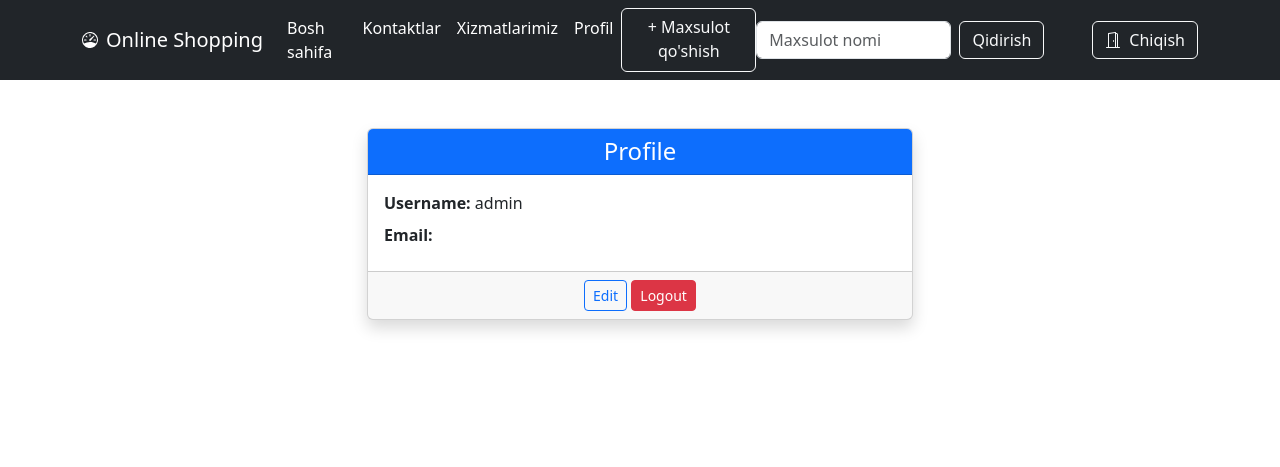
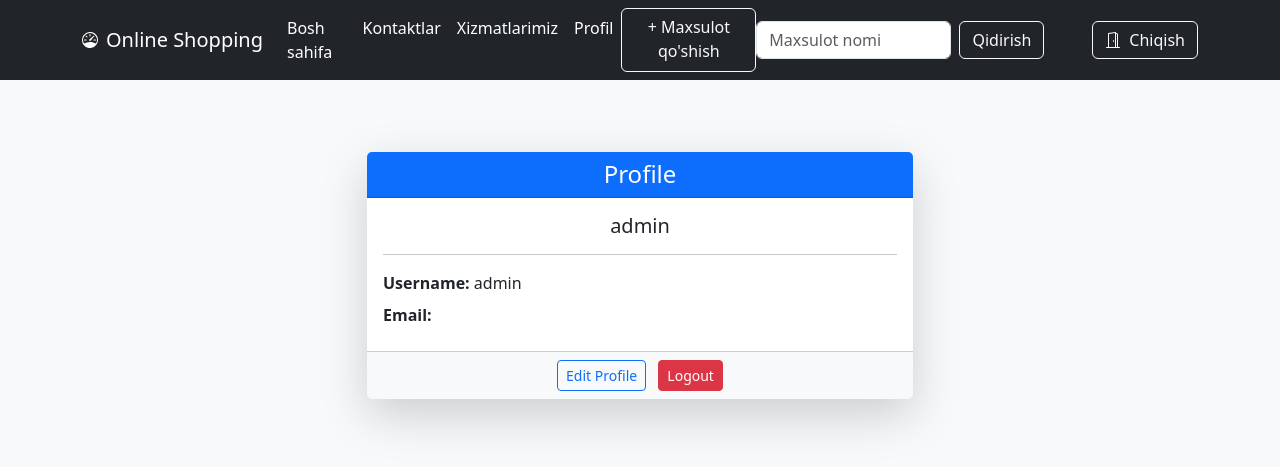
Before and after one commit to ziyovuddin9997/django_project, a Django app: page /profile/ in a window 1280 px wide. Shown: the top 467 px of the page. Run offline with Django 5.2, Linux system fonts and the light colour scheme; a user stored in the database is signed in.

Commit message:
edit base.html

```diff
--- a/templates/base.html
+++ b/templates/base.html
@@ -4,16 +4,22 @@
     <meta charset="UTF-8">
     <meta name="viewport" content="width=device-width, initial-scale=1.0">
 
-    <!-- Bootstrap CDN link -->
-    <link href="https://cdn.jsdelivr.net/npm/bootstrap@5.3.8/dist/css/bootstrap.min.css" rel="stylesheet" integrity="sha384-sRIl4kxILFvY47J16cr9ZwB07vP4J8+LH7qKQnuqkuIAvNWLzeN8tE5YBujZqJLB" crossorigin="anonymous">
-    <script src="https://cdn.jsdelivr.net/npm/bootstrap@5.3.8/dist/js/bootstrap.bundle.min.js" integrity="sha384-FKyoEForCGlyvwx9Hj09JcYn3nv7wiPVlz7YYwJrWVcXK/BmnVDxM+D2scQbITxI" crossorigin="anonymous"></script>
+    <!-- Bootstrap CSS -->
+    <link href="https://cdn.jsdelivr.net/npm/bootstrap@5.3.8/dist/css/bootstrap.min.css" rel="stylesheet">
 
-    <title>Maxsulot qo'shish</title>
+    <title>{% block title %}My Site{% endblock %}</title>
 </head>
-<body>
+<body class="bg-light">
+
     {% include "_navbar.html" %}
 
-    {% block content %}{% endblock content %}
+    <!-- Main content -->
+    <main class="py-4">
+        {% block content %}{% endblock content %}
+    </main>
 
-    </body>
+    <!-- Bootstrap JS (внизу для скорости) -->
+    <script src="https://cdn.jsdelivr.net/npm/bootstrap@5.3.8/dist/js/bootstrap.bundle.min.js"></script>
+
+</body>
 </html>
--- a/templates/profile_page.html
+++ b/templates/profile_page.html
@@ -5,39 +5,41 @@
     <div class="row justify-content-center">
         <div class="col-md-6">
 
-            {% if request.user.is_authenticated %}
+            <div class="card shadow-lg border-0">
 
-            <div class="card shadow">
+                <!-- Header -->
                 <div class="card-header bg-primary text-white text-center">
                     <h4 class="mb-0">Profile</h4>
                 </div>
 
-                <div class="card-body">
-                    <p class="mb-2"><b>Username:</b> {{ request.user.username }}</p>
-                    <p class="mb-2"><b>Email:</b> {{ request.user.email }}</p>
+                <!-- Body -->
+                <div class="card-body text-center">
+                    <h5 class="card-title">{{ request.user.username }}</h5>
+                    <p class="text-muted mb-3">{{ request.user.email }}</p>
+
+                    <hr>
+
+                    <div class="text-start">
+                        <p class="mb-2">
+                            <strong>Username:</strong> {{ request.user.username }}
+                        </p>
+                        <p class="mb-2">
+                            <strong>Email:</strong> {{ request.user.email }}
+                        </p>
+                    </div>
                 </div>
 
-                <div class="card-footer text-center">
-                    <a href="#" class="btn btn-outline-primary btn-sm">
-                        Edit
+                <!-- Footer -->
+                <div class="card-footer bg-light text-center">
+                    <a href="#" class="btn btn-outline-primary btn-sm me-2">
+                        Edit Profile
                     </a>
                     <a href="{% url 'logout' %}" class="btn btn-danger btn-sm">
                         Logout
                     </a>
                 </div>
+
             </div>
-
-            {% else %}
-
-            <div class="alert alert-warning text-center">
-                You are not logged in
-                <br>
-                <a href="{% url 'login' %}" class="btn btn-primary mt-2">
-                    Login
-                </a>
-            </div>
-
-            {% endif %}
 
         </div>
     </div>
```
